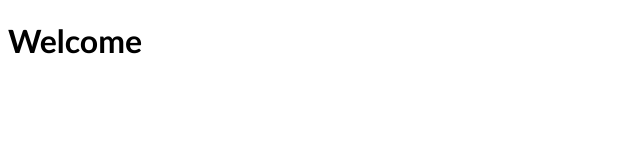
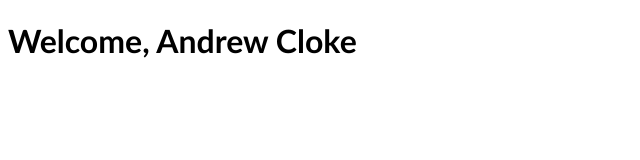
Before and after one commit to glorifiedslum/glorifiedslum.github.io, a plain HTML site: page index.html in a window 1280 px wide. Shown: the whole page, without its empty margins (0-640 px from the left). Drawn offline with Linux system fonts and the light colour scheme.

Commit message:
Update index.html

```diff
--- a/index.html
+++ b/index.html
@@ -5,6 +5,6 @@
     <link rel="stylesheet" type="text/css" href="./css/style.css">
   </head>
   <body>
-    <h1>Welcome</h1>
+    <h1>Welcome, Andrew Cloke</h1>
   </body>
 </html>
```
